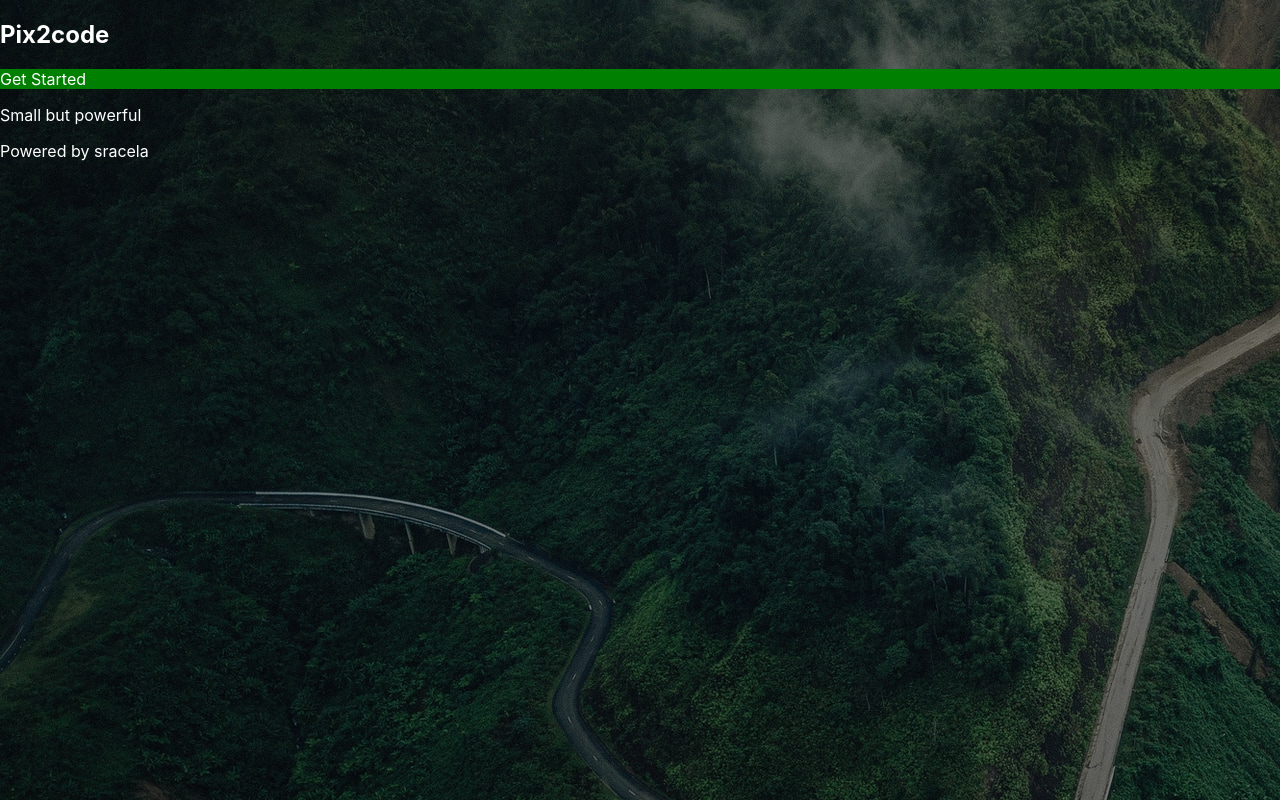
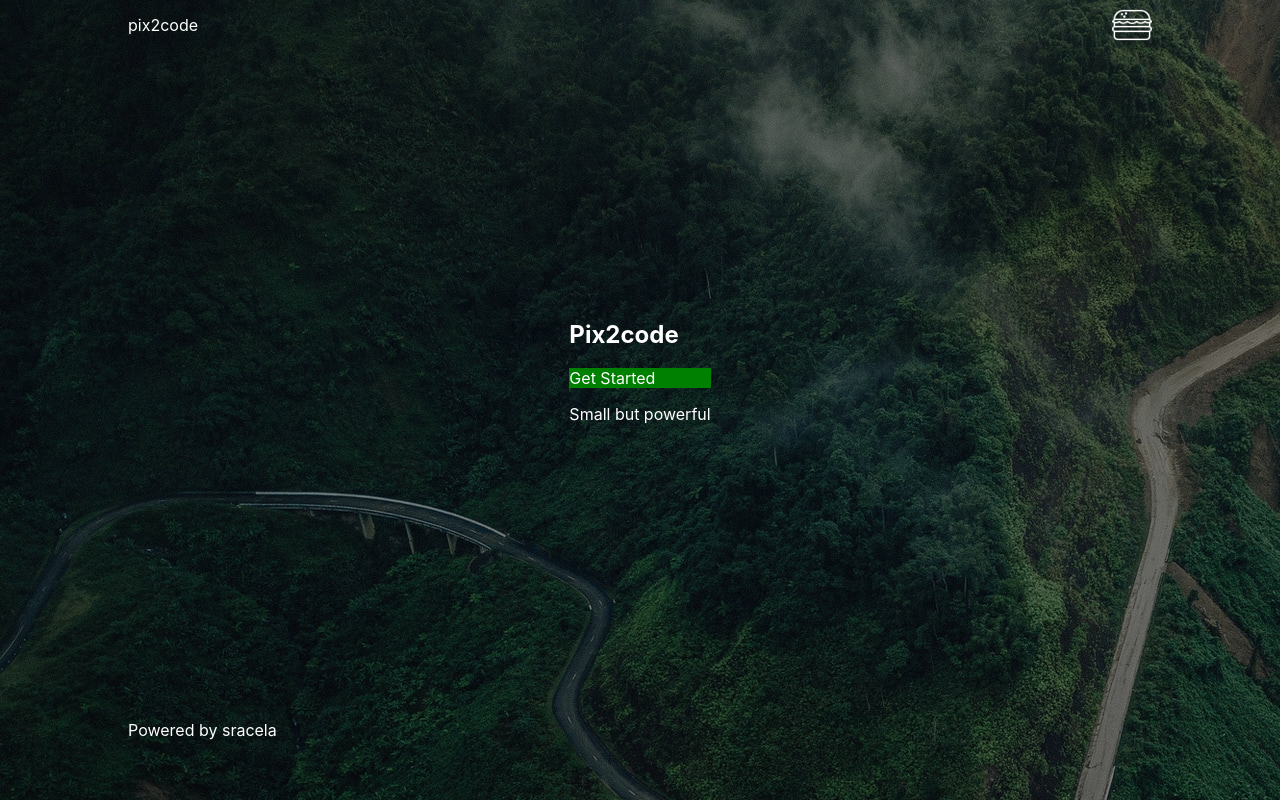
Before and after one commit to sracela/laiout, a Next.js app: page / in a window 1280 px wide. Built offline with nearby package versions, Linux system fonts and the light colour scheme.

Commit message:
Add navigation bar to layout. Style layout component

```diff
--- a/components/layout.js
+++ b/components/layout.js
@@ -16,8 +16,17 @@ export default function Layout({ children, home }) {
                 />
                 <meta name="og:title" content={siteTitle} />
             </Head>
-            <header className={styles.header}></header>
-            <main>{children}</main>
+            <header>
+                <nav className={styles.nav}>
+                    <Link href="/"><a className={styles.logo}>pix2code</a></Link>
+                    <img className={styles.hamburguer} src="/images/icons8-hamburguesa-50.png" alt="hamburger" />
+                </nav>
+            </header>
+            <main className={styles.main}>
+                {children}
+            </main>
+            <footer className={styles.footer}>
+                <p>Powered by sracela</p>
                 {!home && (
                     <div className={styles.backToHome}>
                         <Link href="/">
@@ -30,9 +39,8 @@ export default function Layout({ children, home }) {
                         <Link href="/">
                             <a>Previous page</a>
                         </Link>
-                </div>
-            )}
-            <footer>Powered by sracela</footer>
+                    </div>)}
+            </footer>
         </div>
     )
 
--- a/components/layout.module.css
+++ b/components/layout.module.css
@@ -1,13 +1,50 @@
 .container {
-    width:100%;
-    height: 100vh;
     overflow: hidden;
     background: linear-gradient(rgba(0, 0, 0, 0.5), rgba(0, 0, 0, 0.5)), url('../public/images/background.jpg');
     color: white;
+    min-height: 100vh;
+    display: flex;
+    flex-direction: column;
+}
 
+.main{
+    height: 80vh;
+    display: flex;
+    flex-direction: column;
+    justify-content: center;
+    align-items: center;
 }
-.header {
-    background: brown;
+
+.nav{
+    /* background-color: rgba(128, 131, 131, 0.308);
+    border-radius: 2em;
+    padding: 0 3em; */
+    width: 80%;
+    margin: 5px auto;
+    min-height: 2.5rem;
+    display: flex;
+    justify-content: space-between;
+    align-items: center;
+}
+
+.footer{
+    min-height: 10vh;
+    padding-left: 10%;
+    padding-right: 10%;
+    display: flex;
+    align-items: center;
+    justify-content: space-between;
+}
+
+.logo{
+    flex: 3;
+    font-size: 1rem;
+}
+
+.hamburguer{
+    justify-self: end;
+    object-fit: contain;
+    height: 2.5em;
 }
 
 .backToHome {
```
Also changed, not shown: public/images/icons8-hamburguesa-50.png (added). Lines whose indentation alone changed are shown as unchanged.
